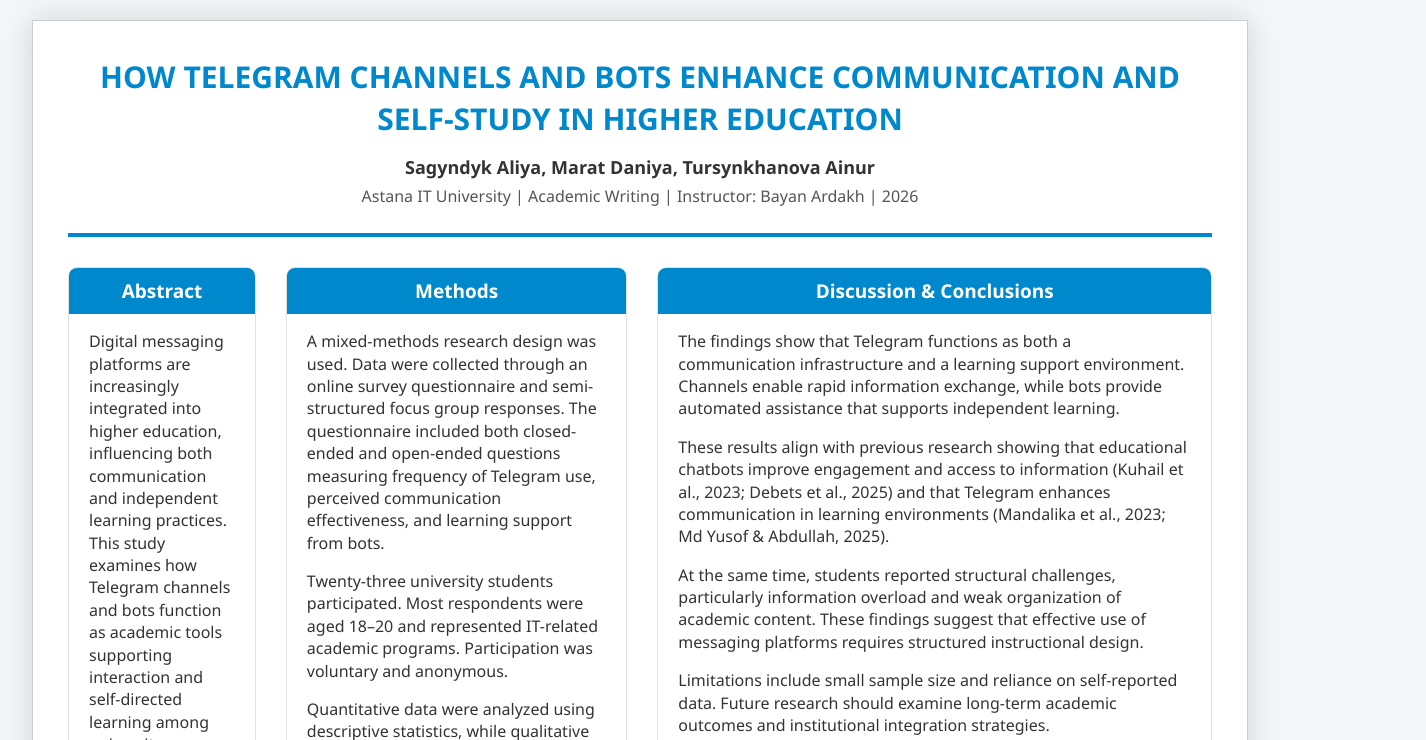
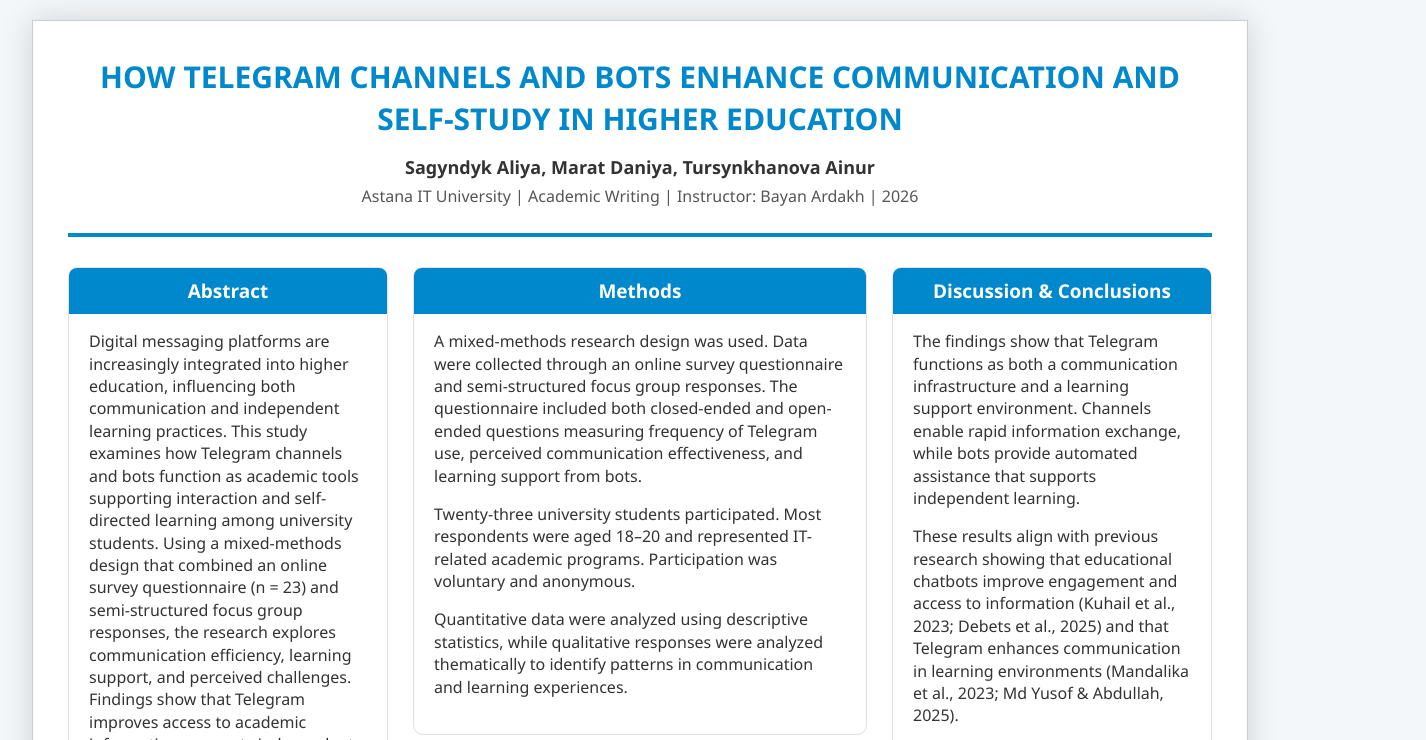
Before and after one commit to wwxayr/telegram-poster, a plain HTML site: page index.html in a window 1280 px wide. Shown: the top 740 px of the page, 1426 px wide, since content can reach past the window. Drawn offline with Linux system fonts and the light colour scheme.

Commit message:
Update index.html

```diff
--- a/index.html
+++ b/index.html
@@ -52,10 +52,14 @@
 
   .grid {
     display: grid;
-    grid-template-columns: 1.1fr 2fr 1.1fr;
-    grid-gap: 30px;
+    grid-template-columns: 320px 1fr 320px;
+    grid-gap: 25px;
     aligh-items: start;
   }
+
+  .grid > div {
+  min-width: 0;
+}
 
   .box {
     border: 1px solid #e0e0e0;
```
